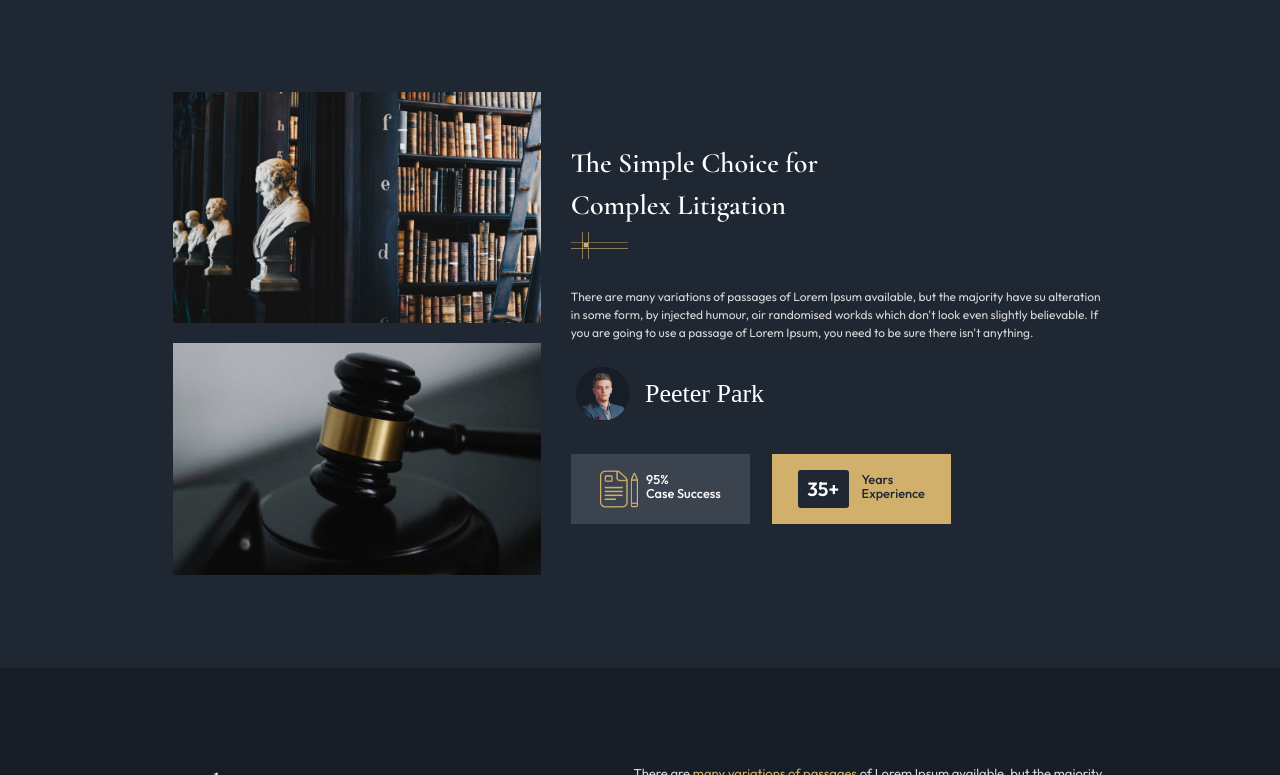
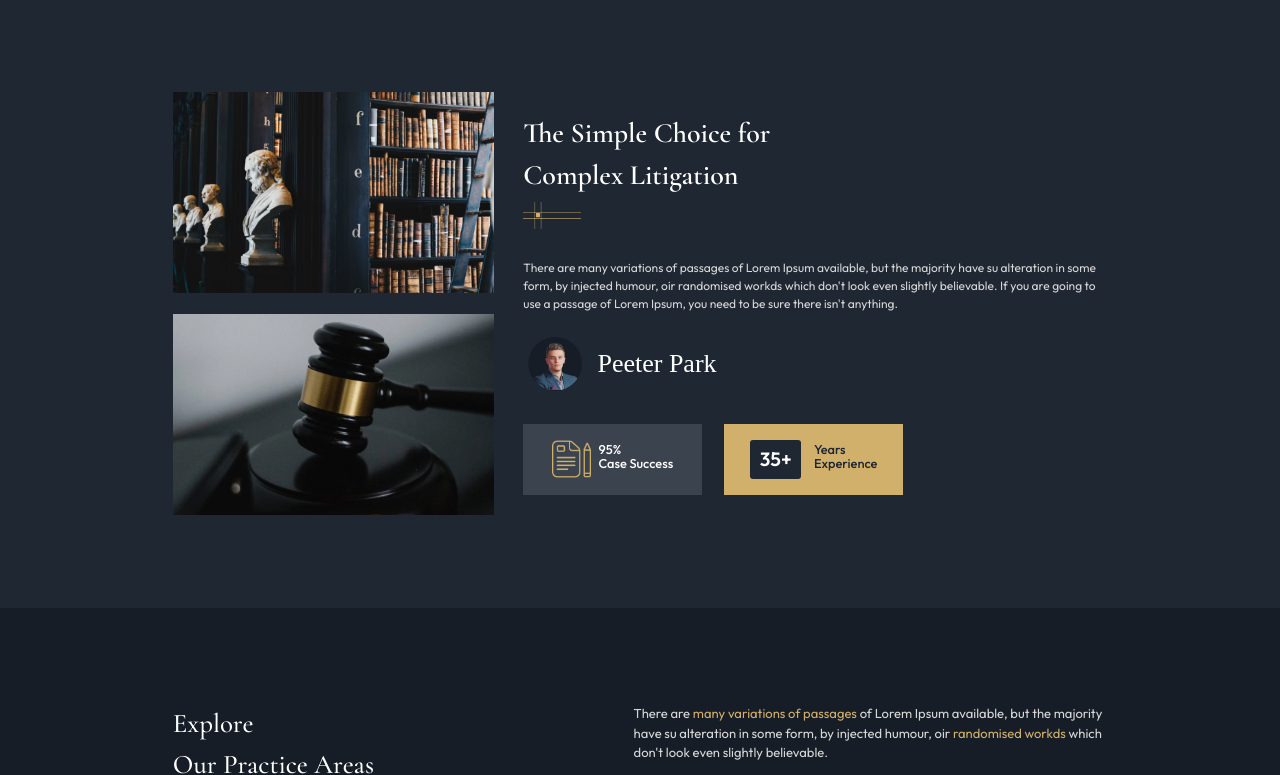
Before and after one commit to MONSURU-rgb/attorneyster, a website: page src/index.html in a window 1280 px wide. Shown: the part 724-1499 px from the top of the page. Drawn offline with nearby package versions, Linux system fonts and the light colour scheme; a web font is replaced by a local one.

Commit message:
"Flex basis changed"

```diff
--- a/src/index.html
+++ b/src/index.html
@@ -143,7 +143,7 @@
    <section style="padding-block: clamp(79px,7.3vw,116px); background-color: #1F2732;">
 
     <div class="section-2">
-        <div style="display: flex; flex-direction: column; gap: clamp(18px,1.6vw,29px); flex-basis: 50%;" class="two-images">
+        <div style="display: flex; flex-direction: column; gap: clamp(18px,1.6vw,29px); flex-basis: 40%;" class="two-images">
             <img src="../images/section-2-image-1.png" alt="">
             <img src="../images/section-2-image-2.jpg" alt="">
         </div>
```
